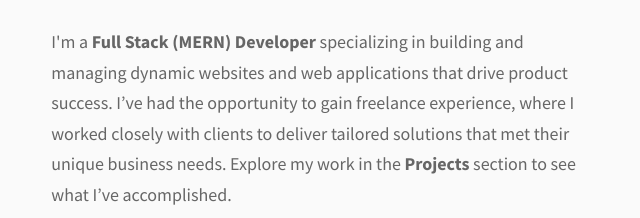
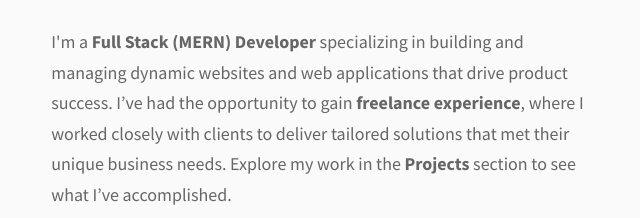
Before and after one commit to muhammedshereefn/Shereefolio, a plain HTML site: page index.html in a window 1280 px wide. Shown: the part 1182-1400 px from the top of the page, 0-640 px from the left. Drawn offline with Linux system fonts and the light colour scheme; a script that the page names is missing; a web font is replaced by a local one.

Commit message:
add skills

```diff
--- a/index.html
+++ b/index.html
@@ -145,7 +145,7 @@
             <h3 class="about__content-title">Get to know me!</h3>
             <div class="about__content-details">
               <p class="about__content-details-para">
-                I'm a <strong>Full Stack (MERN) Developer</strong> specializing in building and managing dynamic websites and web applications that drive product success. I’ve had the opportunity to gain freelance experience, where I worked closely with clients to deliver tailored solutions that met their unique business needs. Explore my work in the <strong>Projects</strong> section to see what I’ve accomplished.
+                I'm a <strong>Full Stack (MERN) Developer</strong> specializing in building and managing dynamic websites and web applications that drive product success. I’ve had the opportunity to gain <strong>freelance experience</strong>, where I worked closely with clients to deliver tailored solutions that met their unique business needs. Explore my work in the <strong>Projects</strong> section to see what I’ve accomplished.
               </p>
               <p class="about__content-details-para">
                 I also like sharing content related to the stuff that I have
```
